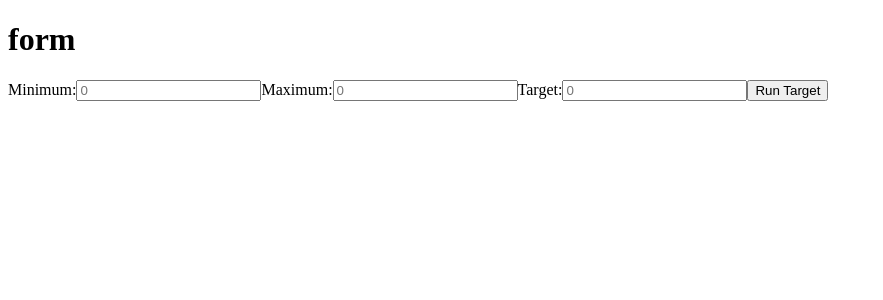
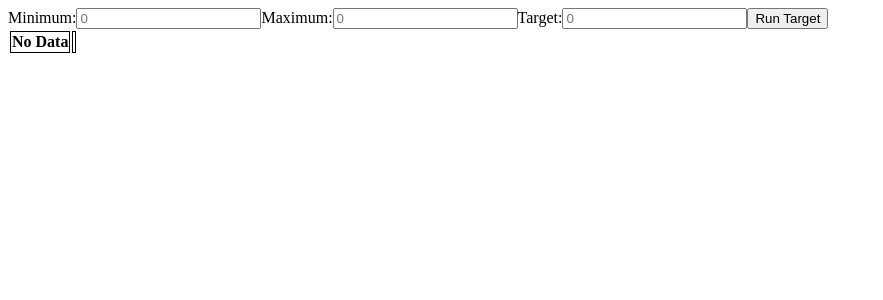
Before and after one commit to zombie1864/is_match, a React (Create React App) app: page / in a window 1280 px wide. Shown: the top 300 px of the page, without its empty margins (0-883 px from the left). Built offline with nearby package versions, Linux system fonts and the light colour scheme.

Commit message:
re-structured the design of render

```diff
--- a/src/components/Form.tsx
+++ b/src/components/Form.tsx
@@ -81,12 +81,21 @@ class Form extends Component<{}, Istate> {
     console.log(this.state);
     return (
       <div>
-        <h1>form</h1>
-        {this.formFunc()}
         {this.state.renderTimedErrMsg ? this.renderErr() : null }
         {this.state.renderUntimedErrMsg ? this.renderErr() : null }
-        {this.state.mount ? <Table />: null }
-        {this.state.mount ? <PieChart />: null }
+        {this.formFunc()}
+        <table>
+          <tbody>
+            <tr>
+              <th style={ {border: '1px solid black'} }>
+                {this.state.mount ? <Table />: 'No Data' }
+              </th>
+              <th style={ {border: '1px solid black'} }>
+                {this.state.mount ? <PieChart />: null }
+              </th>
+            </tr>
+          </tbody>
+        </table>
       </div>
     )
   }
```
